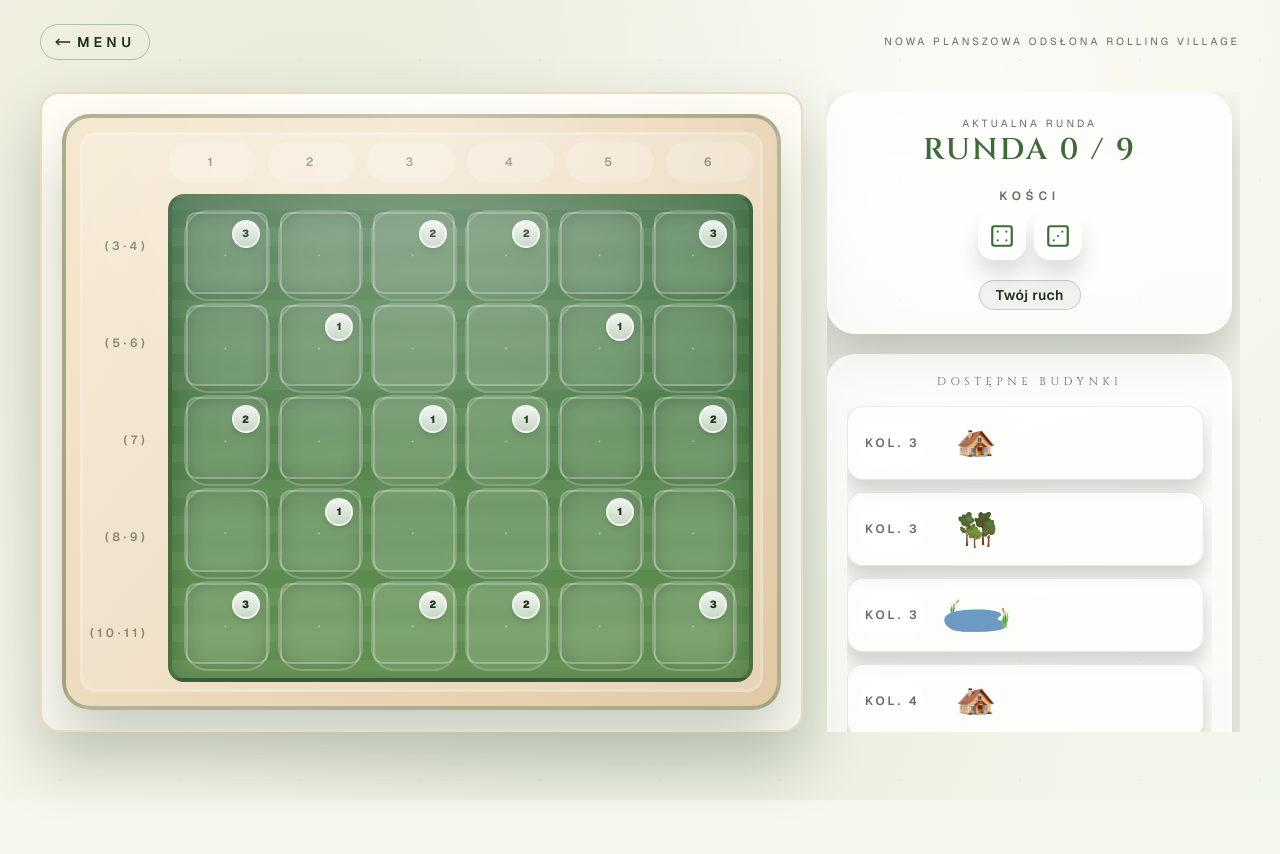
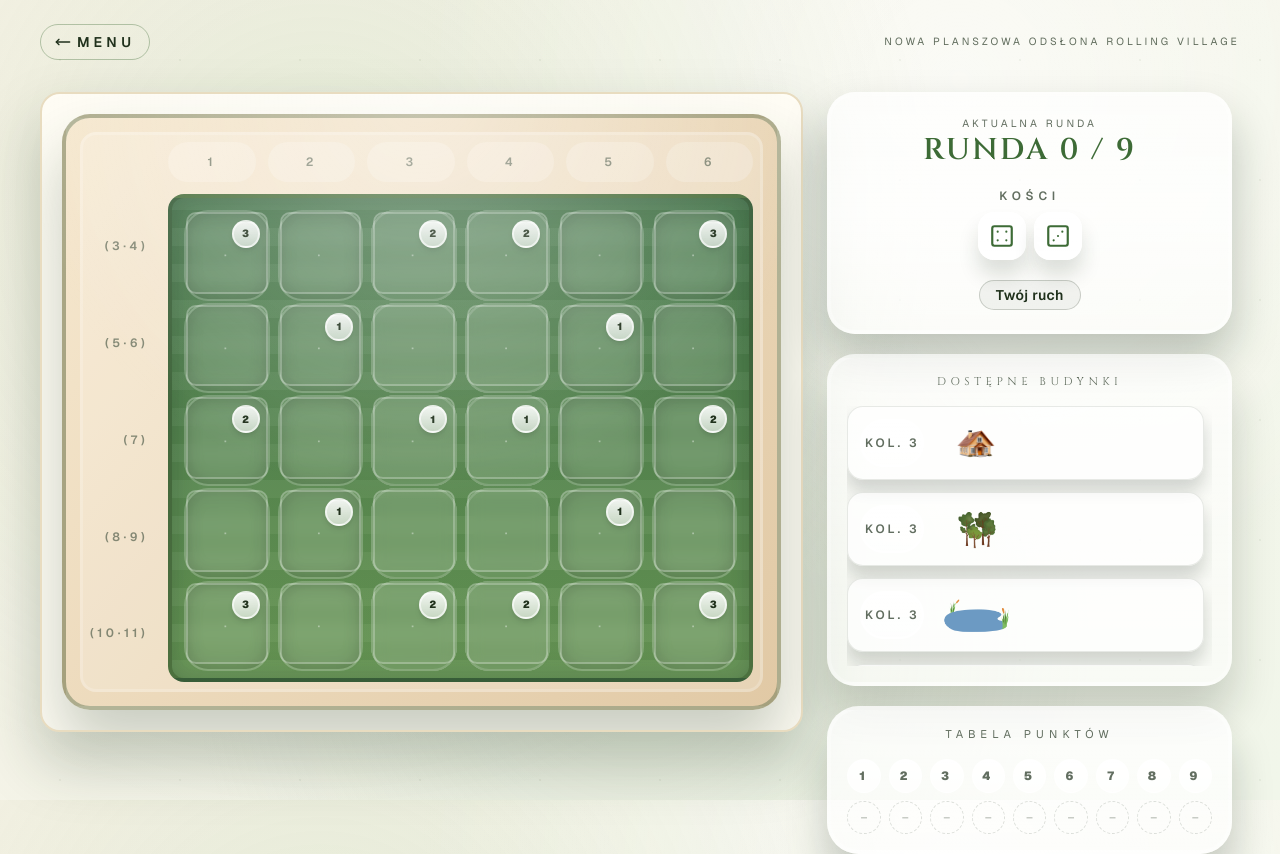
Before and after one commit to azizko1337/rolling-village-web-port, a Next.js app: page /play/single in a window 1280 px wide. Before the commit the page ends 800 px from the top, so only its background shows below. Built offline with nearby package versions, Linux system fonts and the light colour scheme.

Commit message:
Fixed ui sizing

```diff
--- a/src/app/play/single/page.tsx
+++ b/src/app/play/single/page.tsx
@@ -47,7 +47,7 @@ function Game() {
             <Board game={game} />
           </div>
           <div className="order-1 lg:order-2 lg:sticky lg:top-8">
-            <div className="flex flex-col gap-5 lg:max-h-[calc(100vh-10rem)] lg:overflow-y-auto lg:pr-2">
+            <div className="flex flex-col gap-5 lg:max-h-[calc(100vh-10rem)] lg:pr-2">
               <GameState game={game} />
               <RemainingBuildings game={game} />
               <Score game={game} />
--- a/src/components/Board/RemainingBuildings.tsx
+++ b/src/components/Board/RemainingBuildings.tsx
@@ -42,7 +42,7 @@ function RemainingBuildings(props: Props){
     return (
         <div className="w-full self-stretch rounded-[1.75rem] border-4 border-white/25 bg-gradient-to-b from-white/70 to-white/55 p-4 shadow-[0_30px_45px_rgba(19,37,22,0.2)]">
             <h2 className="parchment-title text-center text-[0.7rem] tracking-[0.4em]">Dostępne budynki</h2>
-            <div className="mt-4 flex flex-col gap-3 overflow-y-auto pr-1 sm:pr-2 lg:max-h-[320px] xl:max-h-[420px]">
+            <div className="mt-4 flex flex-col gap-3 overflow-y-auto pr-1 sm:pr-2 lg:max-h-[180px] xl:max-h-[260px]">
                 {rows.map((row, index) => (
                     <div
                         key={index}
```
